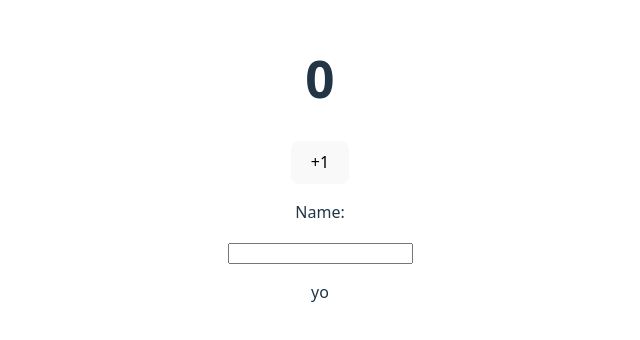
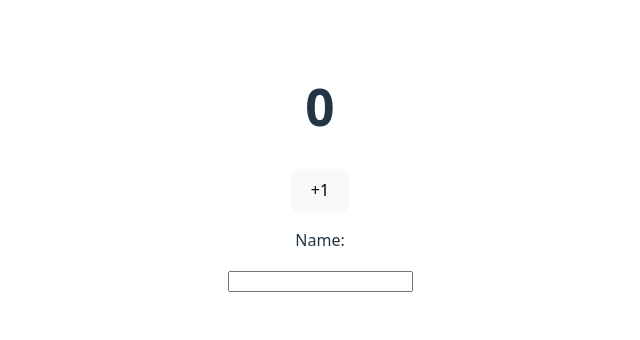
Before and after one commit to vvarnika05/LearningReact, a React (Vite) app: page / in a window 1280 px wide. Shown: the part 232-572 px from the top of the page, without its empty margins (320-960 px from the left). Built offline with nearby package versions, Linux system fonts and the light colour scheme.

Commit message:
add-Counter

```diff
--- a/src/counter.jsx
+++ b/src/counter.jsx
@@ -18,7 +18,6 @@ export default function Counter() {
             <button onClick={increment}>+1</button>
             <p>Name: {name}</p>
             <input value={name} onChange={handleChange} type="text" />
-            <p>yo</p>
         </div>
 
     )
```
